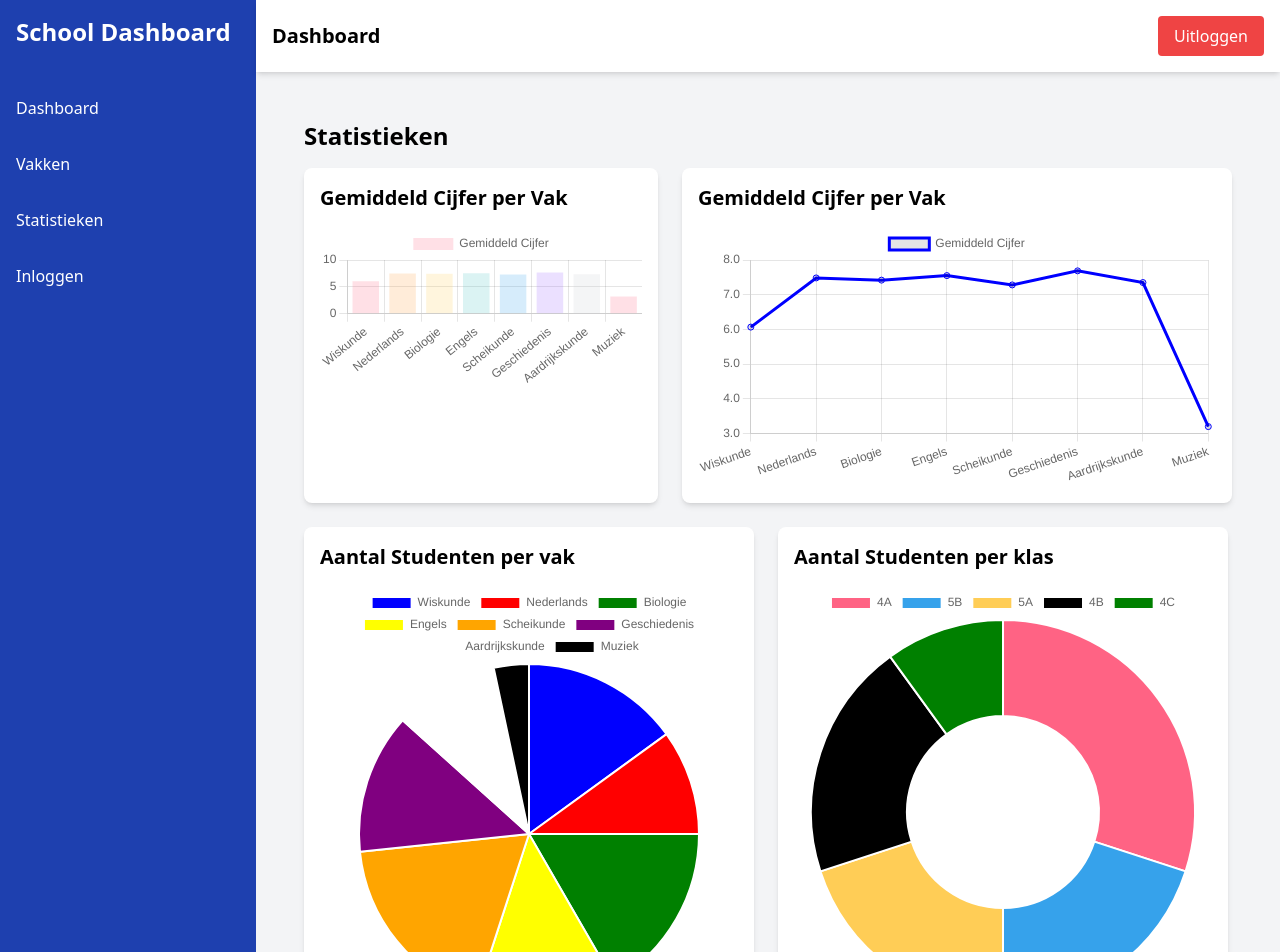
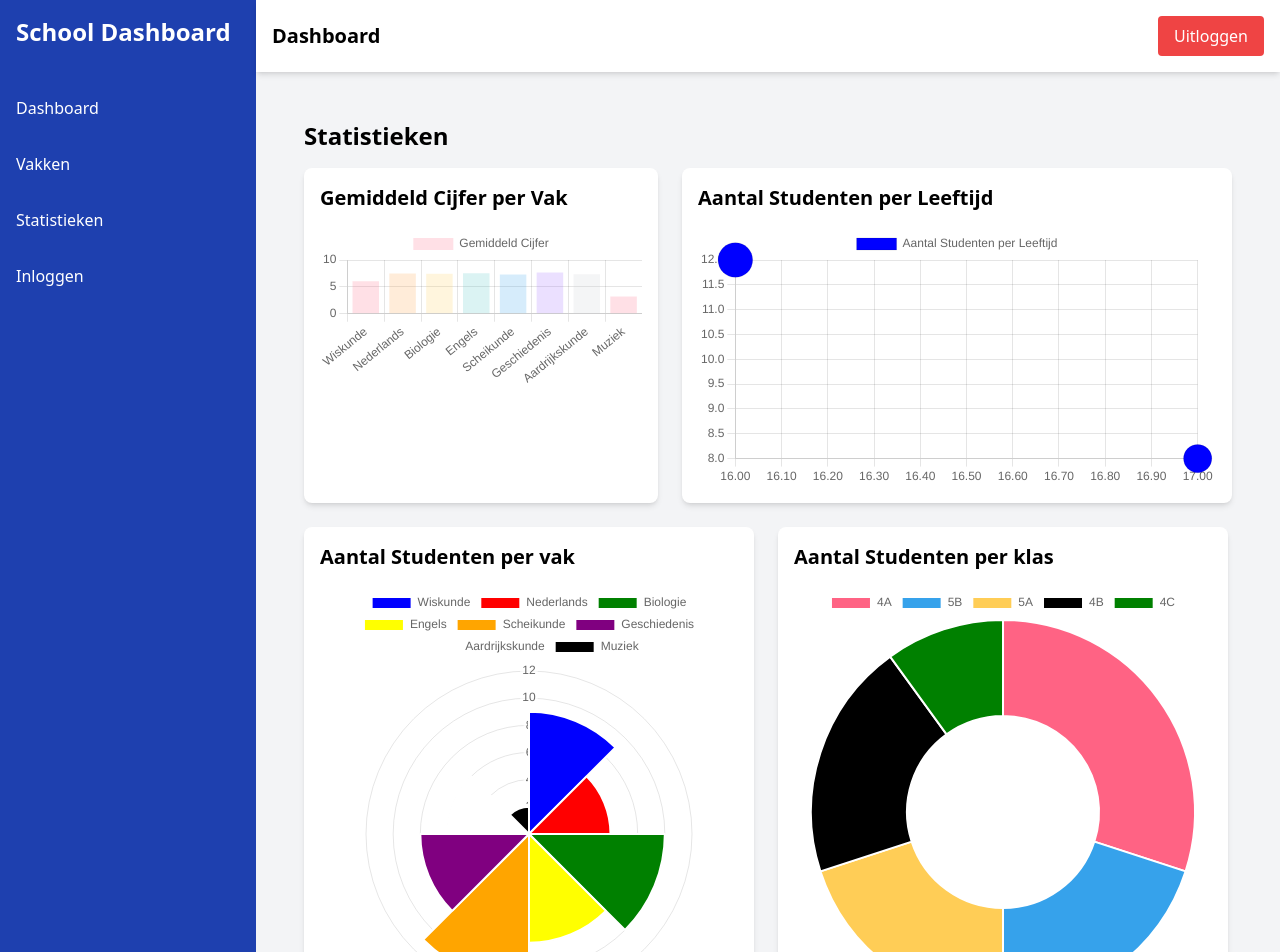
Before and after one commit to AbdellaBoutaarourt/Dashboard, a React (Create React App) app in the folder prototype-dashboard/: page /statistieken in a window 1280 px wide. Shown: the top 952 px of the page. Built offline with nearby package versions, Linux system fonts and the light colour scheme; the HTML template or start-up script is replaced by a standard one.

Commit message:
Polar area chart

```diff
--- a/prototype-dashboard/src/Pages/StatisticsPage.js
+++ b/prototype-dashboard/src/Pages/StatisticsPage.js
@@ -1,24 +1,25 @@
 import React, { useState, useEffect } from "react";
-import { Bar, Line, Pie, Doughnut } from "react-chartjs-2";
+import { Bar, Bubble, PolarArea, Doughnut } from "react-chartjs-2";
 import {
     Chart as ChartJS,
     CategoryScale,
     LinearScale,
     BarElement,
-    LineElement,
+    BubbleController,
     PointElement,
+    RadialLinearScale,
     ArcElement,
-    Title,
     Tooltip,
     Legend,
 } from "chart.js";
 
-ChartJS.register(CategoryScale, LinearScale, BarElement, LineElement, PointElement, ArcElement, Title, Tooltip, Legend);
+ChartJS.register(CategoryScale, LinearScale, BarElement, BubbleController, PointElement, ArcElement, RadialLinearScale, Tooltip, Legend);
 
 const StatisticsPage = () => {
     const [subjectsStats, setSubjectsStats] = useState([]);
     const [studentCounts, setStudentCounts] = useState([]);
     const [classCounts, setClassCounts] = useState([]);
+    const [ageCounts, setAgeCounts] = useState([]);
 
     useEffect(() => {
         fetch("../data.json")
@@ -27,6 +28,7 @@ const StatisticsPage = () => {
                 const subjectGrades = {};
                 const subjectStudentCounts = {};
                 const classStudentCounts = {};
+                const ageStudentCounts = {};
 
                 //  aantal studenten per vak
                 data.students.forEach((student) => {
@@ -46,6 +48,14 @@ const StatisticsPage = () => {
                     }
                     classStudentCounts[student.class] += 1;
 
+                    // Tel studenten per leeftijd
+                    const age = student.age;
+                    if (!ageStudentCounts[age]) {
+                        ageStudentCounts[age] = 0;
+                    }
+                    ageStudentCounts[age] += 1;
+
+
                 });
 
                 const stats = Object.keys(subjectGrades).map((subjectName) => {
@@ -59,6 +69,7 @@ const StatisticsPage = () => {
                 setSubjectsStats(stats);
                 setStudentCounts(Object.entries(subjectStudentCounts).map(([name, count]) => ({ name, count })));
                 setClassCounts(Object.entries(classStudentCounts).map(([name, count]) => ({ name, count })));
+                setAgeCounts(Object.entries(ageStudentCounts).map(([age, count]) => ({ age, count })));
 
             })
             .catch((error) => {
@@ -87,21 +98,24 @@ const StatisticsPage = () => {
         ],
     };
 
-    // (gemiddeld cijfer per vak
-    const lineChartData = {
-        labels: subjectsStats.map((subject) => subject.name),
+    const bubbleChartData = {
+        labels: ageCounts.map((item) => item.age), // Age as labels
         datasets: [
             {
-                label: "Gemiddeld Cijfer",
-                data: subjectsStats.map((subject) => subject.average),
-                borderColor: "blue",
-                fill: false,
+                label: "Aantal Studenten per Leeftijd",
+                data: ageCounts.map((item) => ({
+                    x: item.age,
+                    y: item.count,
+                    r: Math.sqrt(item.count) * 5,
+                })),
+                backgroundColor: "blue",
             },
         ],
     };
 
+
     //aantal studenten per vak
-    const pieChartData = {
+    const polarChartData = {
         labels: studentCounts.map((subject) => subject.name),
         datasets: [
             {
@@ -143,14 +157,14 @@ const StatisticsPage = () => {
                 </div>
 
                 <div className="bg-white p-4 shadow-md rounded-lg flex-1 min-w-[550px]">
-                    <h2 className="text-xl font-semibold mb-4">Gemiddeld Cijfer per Vak</h2>
-                    <Line data={lineChartData} options={{ responsive: true }} />
+                    <h2 className="text-xl font-semibold mb-4">Aantal Studenten per Leeftijd</h2>
+                    <Bubble data={bubbleChartData} options={{ responsive: true }} />
                 </div>
 
                 <div className="bg-white p-4 shadow-md rounded-lg flex-1 min-w-[350px] max-w-[450px]">
                     <h2 className="text-xl font-semibold mb-4">Aantal Studenten per vak</h2>
 
-                    <Pie data={pieChartData} options={{ responsive: true }} />
+                    <PolarArea data={polarChartData} options={{ responsive: true }} />
                 </div>
                 <div className="bg-white p-4 shadow-md rounded-lg flex-1 min-w-[350px] max-w-[450px]">
                     <h2 className="text-xl font-semibold mb-4">Aantal Studenten per klas</h2>
```
